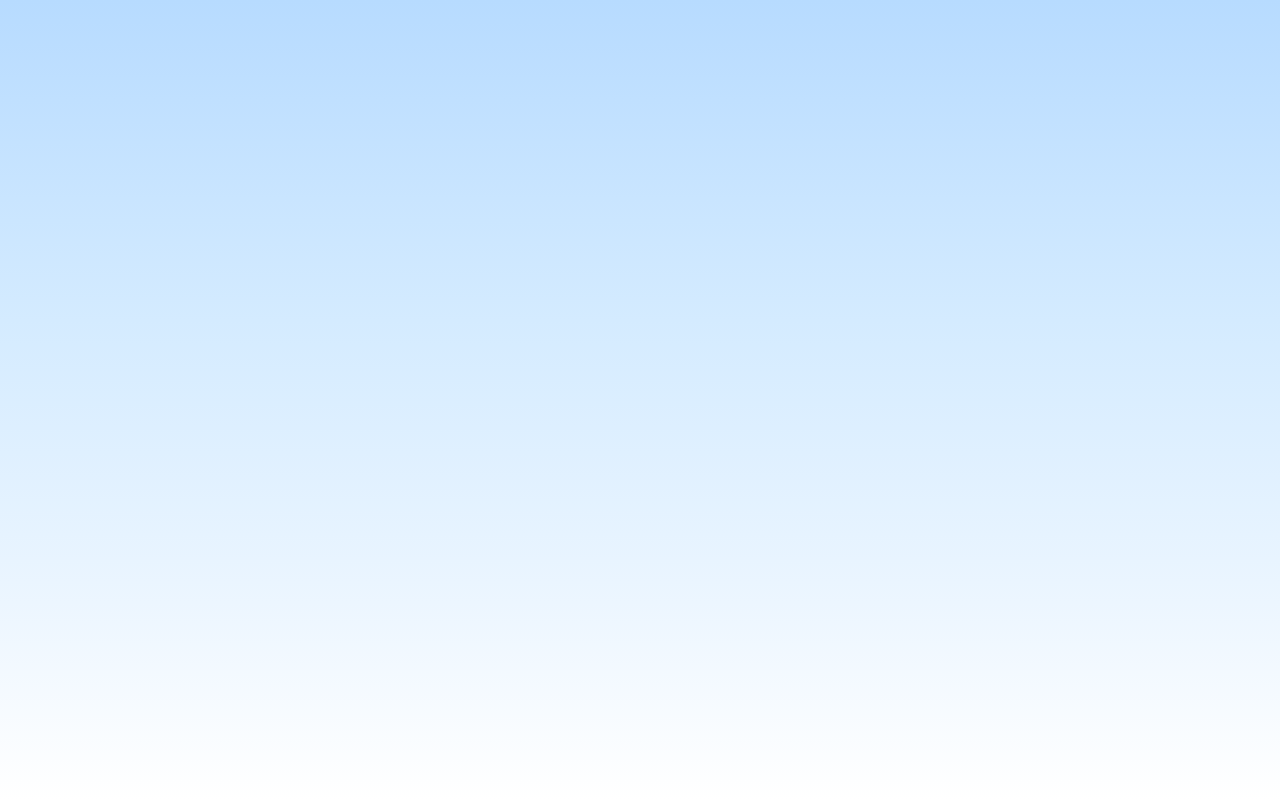
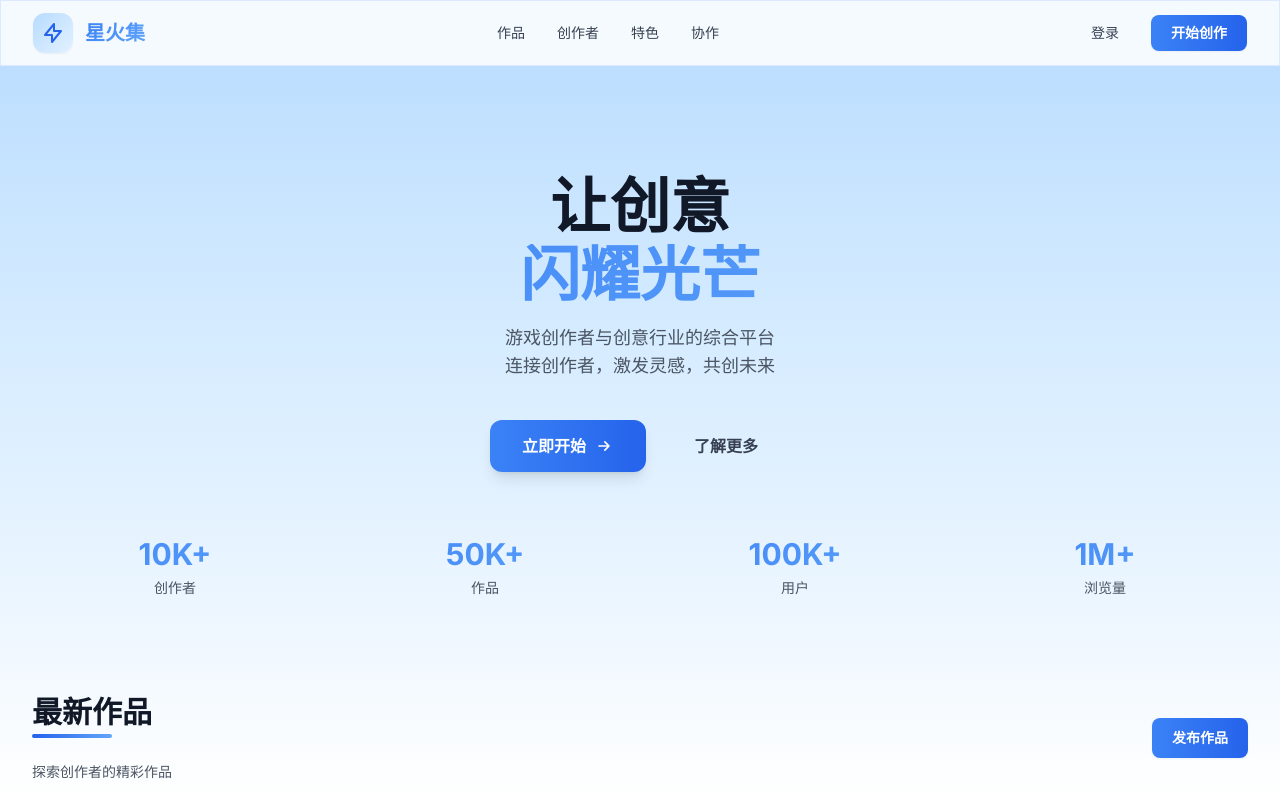
Before and after one commit to Mayx07/xinghuo-react, a plain HTML site: page index.html in a window 1280 px wide. Shown: the top 800 px of the page. Drawn offline with Linux system fonts and the light colour scheme.

Commit message:
Add files via upload

```diff
--- a/index.html
+++ b/index.html
@@ -5,7 +5,7 @@
     <link rel="icon" type="image/svg+xml" href="/vite.svg" />
     <meta name="viewport" content="width=device-width, initial-scale=1.0" />
     <title>星火集 - 游戏创作者与创意行业综合平台</title>
-    <script type="module" crossorigin src="./assets/index-BklFMvDU.js"></script>
+    <script type="module" crossorigin src="./assets/index-C6RN5Oac.js"></script>
     <link rel="stylesheet" crossorigin href="./assets/index-CNxSr-Dj.css">
   </head>
   <body>
```
